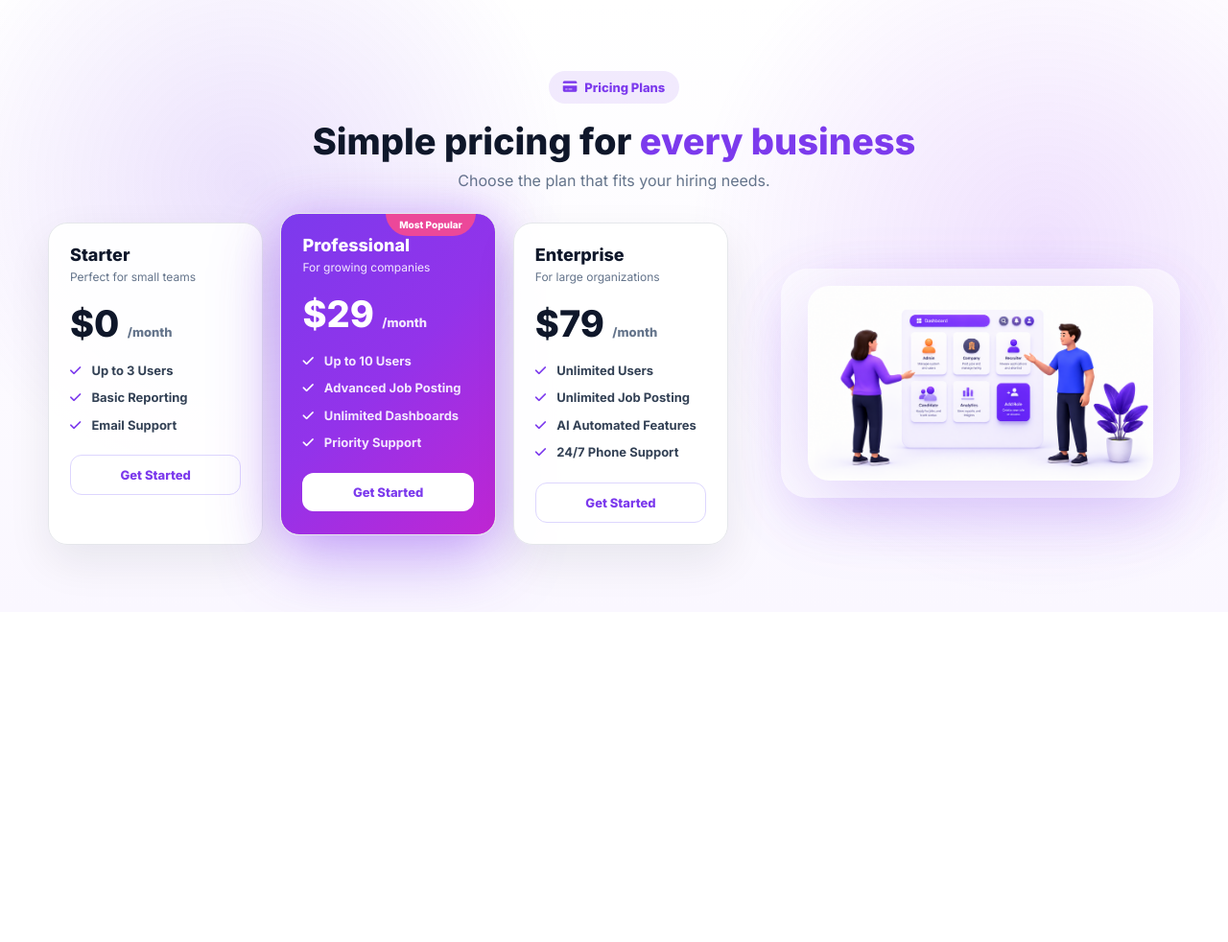
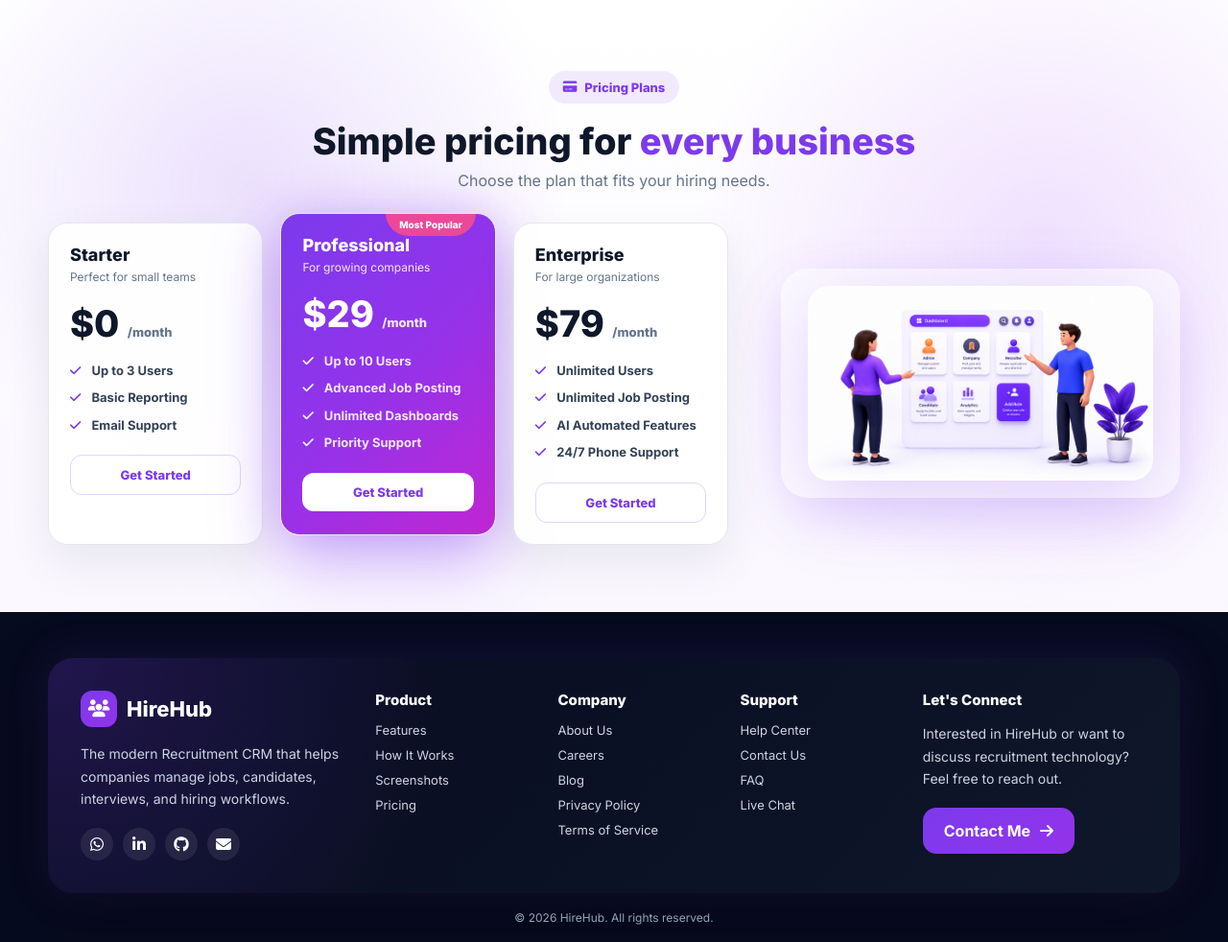
Before and after one commit to reemsaijary/Recruitment-CRM, a Django app: page / in a window 1280 px wide. Shown: the part 4473-5455 px from the top of the page at 96% size. Before the commit the page ends 5109 px from the top, so only its background shows below. Run offline with Django 5.2, Linux system fonts and the light colour scheme.

Commit message:
Implement responsive footer with social links and contact section

```diff
--- a/backend/core/static/core/css/landing.css
+++ b/backend/core/static/core/css/landing.css
@@ -1399,7 +1399,118 @@ body {
     transform: translateY(-8px) scale(1.03);
 }
 
-
+/* FOOTER */
+
+.landing-footer {
+    background: #070b1f;
+    padding: 48px 24px 18px;
+    color: white;
+}
+
+.footer-container {
+    max-width: 1180px;
+    margin: 0 auto;
+    padding: 34px;
+    border-radius: 26px;
+    background:
+        radial-gradient(circle at top left, rgba(124,58,237,.22), transparent 35%),
+        linear-gradient(135deg, #070b1f, #0f172a);
+    display: grid;
+    grid-template-columns: 1.4fr .8fr .8fr .8fr 1.2fr;
+    gap: 34px;
+    box-shadow:
+        0 25px 70px rgba(0,0,0,.35),
+        0 0 45px rgba(124,58,237,.16);
+}
+
+.footer-logo {
+    display: inline-flex;
+    align-items: center;
+    gap: 10px;
+    color: white;
+    text-decoration: none;
+    font-size: 22px;
+    font-weight: 800;
+    margin-bottom: 16px;
+}
+
+.footer-brand p,
+.footer-newsletter p {
+    color: #cbd5e1;
+    font-size: 14px;
+    line-height: 1.7;
+    margin-bottom: 18px;
+}
+
+.footer-socials {
+    display: flex;
+    gap: 10px;
+}
+
+.footer-socials a {
+    width: 34px;
+    height: 34px;
+    border-radius: 50%;
+    background: rgba(255,255,255,.08);
+    color: white;
+    display: flex;
+    align-items: center;
+    justify-content: center;
+    text-decoration: none;
+    transition: .3s ease;
+}
+
+.footer-socials a:hover {
+    background: #7c3aed;
+    transform: translateY(-4px);
+    box-shadow: 0 0 22px rgba(124,58,237,.45);
+}
+
+.footer-column h4,
+.footer-newsletter h4 {
+    font-size: 15px;
+    font-weight: 800;
+    margin-bottom: 14px;
+}
+
+.footer-column a {
+    display: block;
+    color: #cbd5e1;
+    text-decoration: none;
+    font-size: 13px;
+    margin-bottom: 10px;
+    transition: .25s ease;
+}
+
+.footer-column a:hover {
+    color: #a855f7;
+    transform: translateX(4px);
+}
+
+.footer-contact-btn {
+    display: inline-flex;
+    align-items: center;
+    gap: 10px;
+    padding: 14px 22px;
+    border-radius: 14px;
+    text-decoration: none;
+    color: white;
+    font-weight: 700;
+    background: linear-gradient(135deg, #7c3aed, #9333ea);
+    transition: .3s ease;
+}
+
+.footer-contact-btn:hover {
+    transform: translateY(-3px);
+    box-shadow: 0 15px 30px rgba(124,58,237,.35);
+}
+
+.footer-bottom {
+    text-align: center;
+    color: #94a3b8;
+    font-size: 12px;
+    margin-top: 18px;
+}
 
 
 /* RESPONSIVE */
@@ -1482,6 +1593,15 @@ body {
     .stats-container {
         grid-template-columns: 1fr;
     }
+    .footer-container {
+        grid-template-columns: repeat(2, 1fr);
+    }
+}
+@media (max-width: 650px) {
+    .footer-container {
+        grid-template-columns: 1fr;
+        padding: 26px;
+    }
 }
 @media (max-width: 900px) {
     .features-container {
--- a/backend/core/templates/core/landing/landing.html
+++ b/backend/core/templates/core/landing/landing.html
@@ -7,7 +7,7 @@
     <title>HireHub | Smart Recruitment Platform</title>
     <meta name="viewport" content="width=device-width, initial-scale=1.0">
 
-<link rel="stylesheet" href="{% static 'core/css/landing.css' %}?v=99">    <link rel="stylesheet" href="https://cdnjs.cloudflare.com/ajax/libs/font-awesome/6.5.0/css/all.min.css">
+    <link rel="stylesheet" href="{% static 'core/css/landing.css' %}?v=100">    <link rel="stylesheet" href="https://cdnjs.cloudflare.com/ajax/libs/font-awesome/6.5.0/css/all.min.css">
 
     <link href="https://fonts.googleapis.com/css2?family=Inter:wght@400;500;600;700;800&display=swap" rel="stylesheet">
 
@@ -543,7 +543,79 @@
     </div>
 </section>
 
+<!-- FOOTER -->
 
+<footer class="landing-footer" id="contact">
+    <div class="footer-container">
+
+        <div class="footer-brand">
+            <a href="#" class="footer-logo">
+                <span class="brand-icon">
+                    <i class="fa-solid fa-users"></i>
+                </span>
+                <span>HireHub</span>
+            </a>
+
+            <p>
+                The modern Recruitment CRM that helps companies manage jobs,
+                candidates, interviews, and hiring workflows.
+            </p>
+
+            <div class="footer-socials">
+                <a href="https://wa.me/9617141347" target="_blank"><i class="fa-brands fa-whatsapp"></i></a>
+                <a href="https://www.linkedin.com/in/reem-saijary-442b2b260/" target="_blank"><i class="fa-brands fa-linkedin-in"></i></a>
+                <a href="https://github.com/reemsaijary" target="_blank"><i class="fa-brands fa-github" ></i></a>
+                <a href="https://mail.google.com/mail/?view=cm&fs=1&to=reemsaijary31@gmail.com"
+                target="_blank">
+                    <i class="fa-solid fa-envelope"></i>
+                </a>
+                        </div>
+        </div>
+
+        <div class="footer-column">
+            <h4>Product</h4>
+            <a href="#features">Features</a>
+            <a href="#how-it-works">How It Works</a>
+            <a href="#screenshots">Screenshots</a>
+            <a href="#pricing">Pricing</a>
+        </div>
+
+        <div class="footer-column">
+            <h4>Company</h4>
+            <a href="#">About Us</a>
+            <a href="#">Careers</a>
+            <a href="#">Blog</a>
+            <a href="#">Privacy Policy</a>
+            <a href="#">Terms of Service</a>
+        </div>
+
+        <div class="footer-column">
+            <h4>Support</h4>
+            <a href="#">Help Center</a>
+            <a href="#contact">Contact Us</a>
+            <a href="#">FAQ</a>
+            <a href="#">Live Chat</a>
+        </div>
+
+        <div class="footer-newsletter">
+            <h4>Let's Connect</h4>
+            <p>
+                Interested in HireHub or want to discuss recruitment technology?
+                Feel free to reach out.
+            </p>
+
+            <a href="https://mail.google.com/mail/?view=cm&fs=1&to=reemsaijary31@gmail.com" target="_blank" class="footer-contact-btn">
+                Contact Me
+                <i class="fa-solid fa-arrow-right"></i>
+            </a>
+        </div>
+
+    </div>
+
+    <div class="footer-bottom">
+        © 2026 HireHub. All rights reserved.
+    </div>
+</footer>
 
 
 
```
